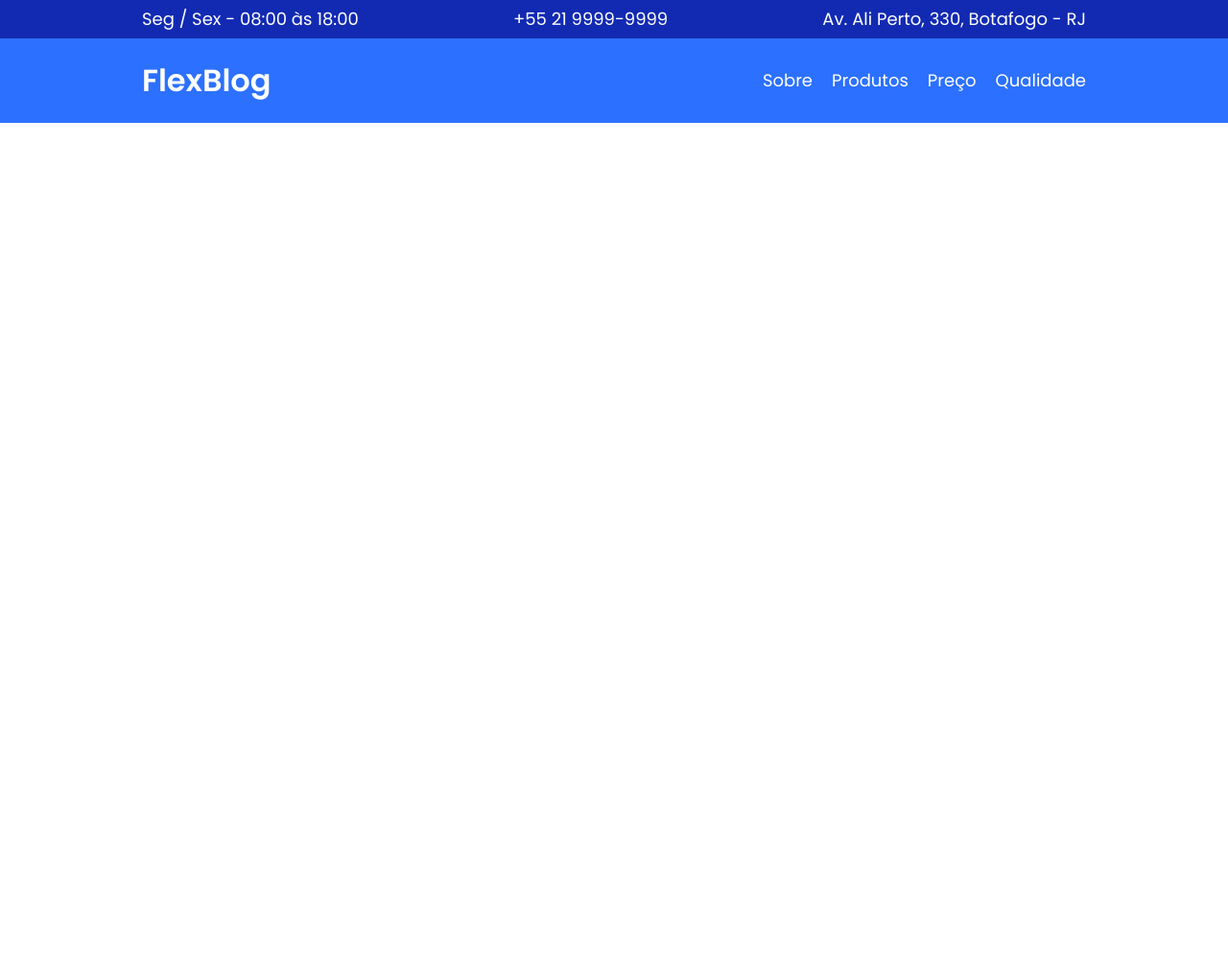
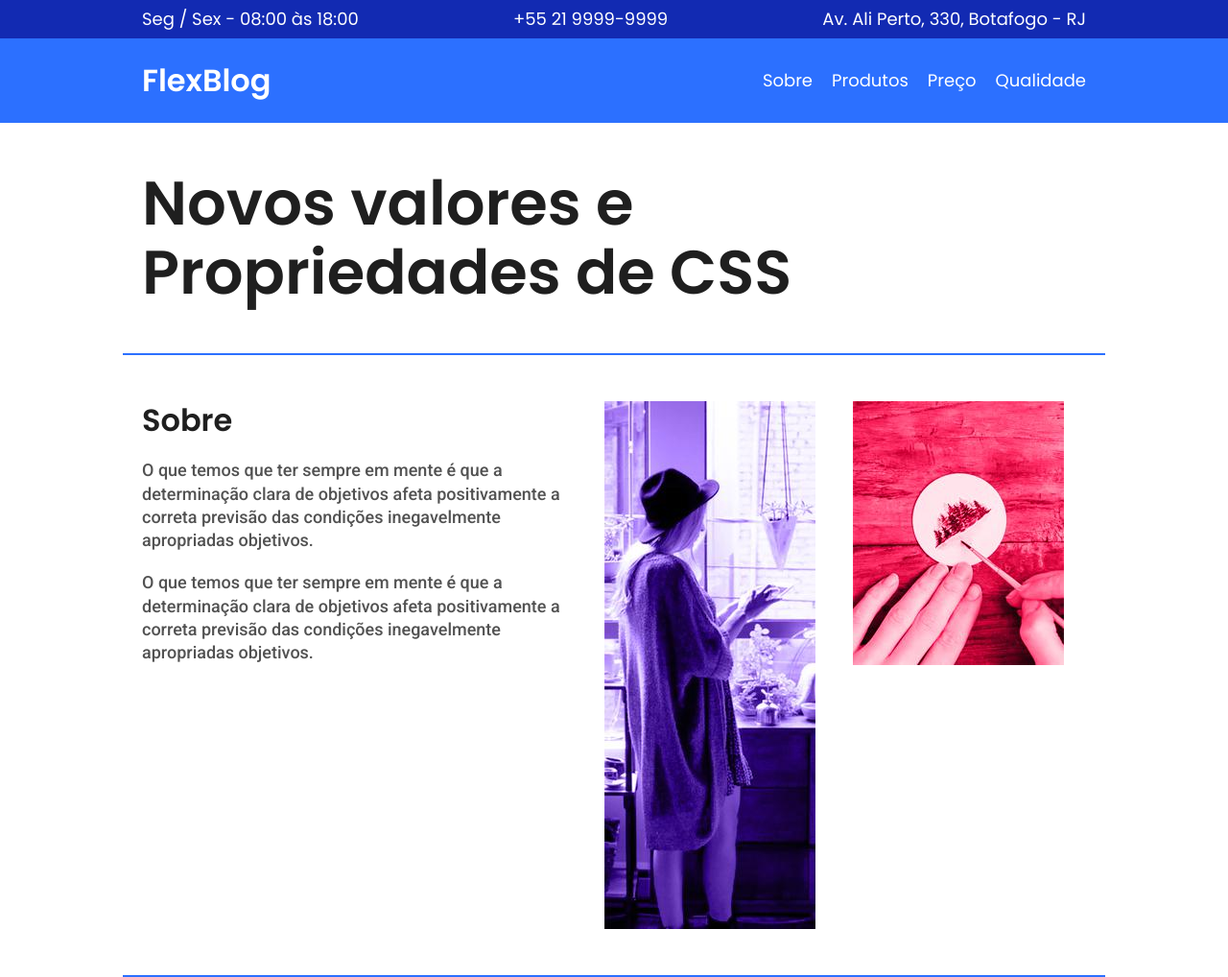
Before and after one commit to Ygoroli25/flexblog, a plain HTML site: page index.html in a window 1280 px wide. Shown: the whole page at 96% size. Before the commit the page ends 800 px from the top, so only its background shows below. Drawn offline with Linux system fonts and the light colour scheme.

Commit message:
section "sobre" created

```diff
--- a/assets/css/global/utilities/components.css
+++ b/assets/css/global/utilities/components.css
@@ -2,3 +2,8 @@
   max-width: 1024px;
   margin: 0 auto;
 }
+
+.title {
+  padding: 3rem 1.25rem;
+  border-bottom: 2px solid var(--cor-p1);
+}
--- a/assets/css/global/utilities/normalize.css
+++ b/assets/css/global/utilities/normalize.css
@@ -5,7 +5,7 @@
 }
 
 body {
-  color: var(--cor-11);
+  color: var(--cor-10);
 }
 
 img {
--- a/assets/css/pages/index/index.css
+++ b/assets/css/pages/index/index.css
@@ -1,2 +1,5 @@
 /* global */
 @import "../../global/global.css";
+
+/* index */
+@import "sobre.css"
--- /dev/null
+++ b/assets/css/pages/index/sobre.css
@@ -0,0 +1,21 @@
+.sobre {
+  padding: 3rem 1.25rem;
+  display: flex;
+  flex-wrap: wrap;
+  justify-content: space-between;
+  gap: 1rem;
+  border-bottom: 2px solid var(--cor-p1);
+}
+
+.sobre-image {
+  flex: 1 1 160px;
+}
+
+.sobre-info {
+  flex: 2 1 300px;
+}
+
+.sobre-info p {
+  color: var(--cor-7);
+  margin-top: 1.25rem;
+}
--- a/index.html
+++ b/index.html
@@ -35,6 +35,21 @@
   </header>
 
   <main>
+    <h1 class="title font-1-xxl container">Novos valores e<br>
+      Propriedades de CSS</h1>
+      <section id="sobre" class="sobre container">
+        <div class="sobre-info">
+          <h2 class="font-1-xl">Sobre</h2>
+          <p class="font-2-m">O que temos que ter sempre em mente é que a determinação clara de objetivos afeta positivamente a correta previsão das condições inegavelmente apropriadas objetivos.</p>
+          <p class="font-2-m">O que temos que ter sempre em mente é que a determinação clara de objetivos afeta positivamente a correta previsão das condições inegavelmente apropriadas objetivos.</p>
+        </div>
+        <div class="sobre-image">
+          <img src="./assets/img/sobre1.jpg" alt="imagem 1" width="220">
+        </div>
+        <div class="sobre-image">
+          <img src="./assets/img/sobre2.jpg" alt="imagem 2" width="220">
+        </div>
+      </section>
 
   </main>
 
```
